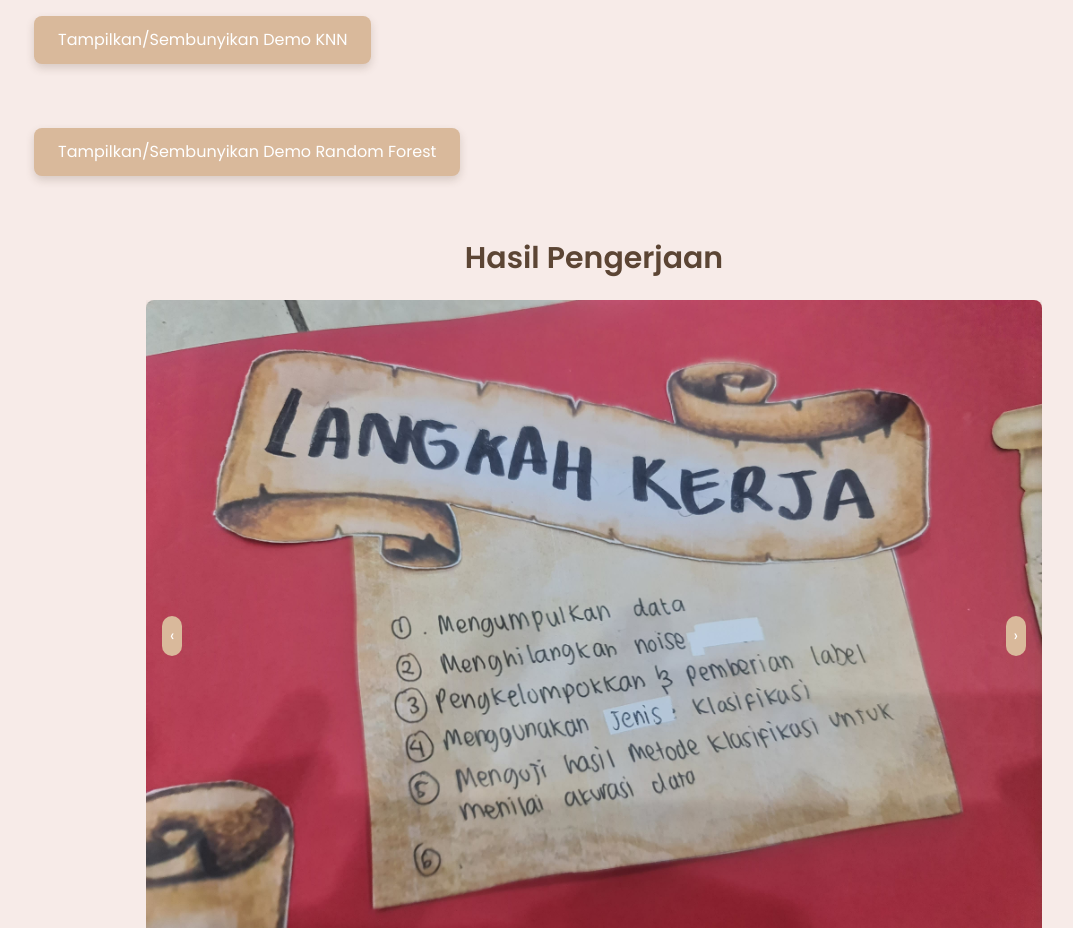
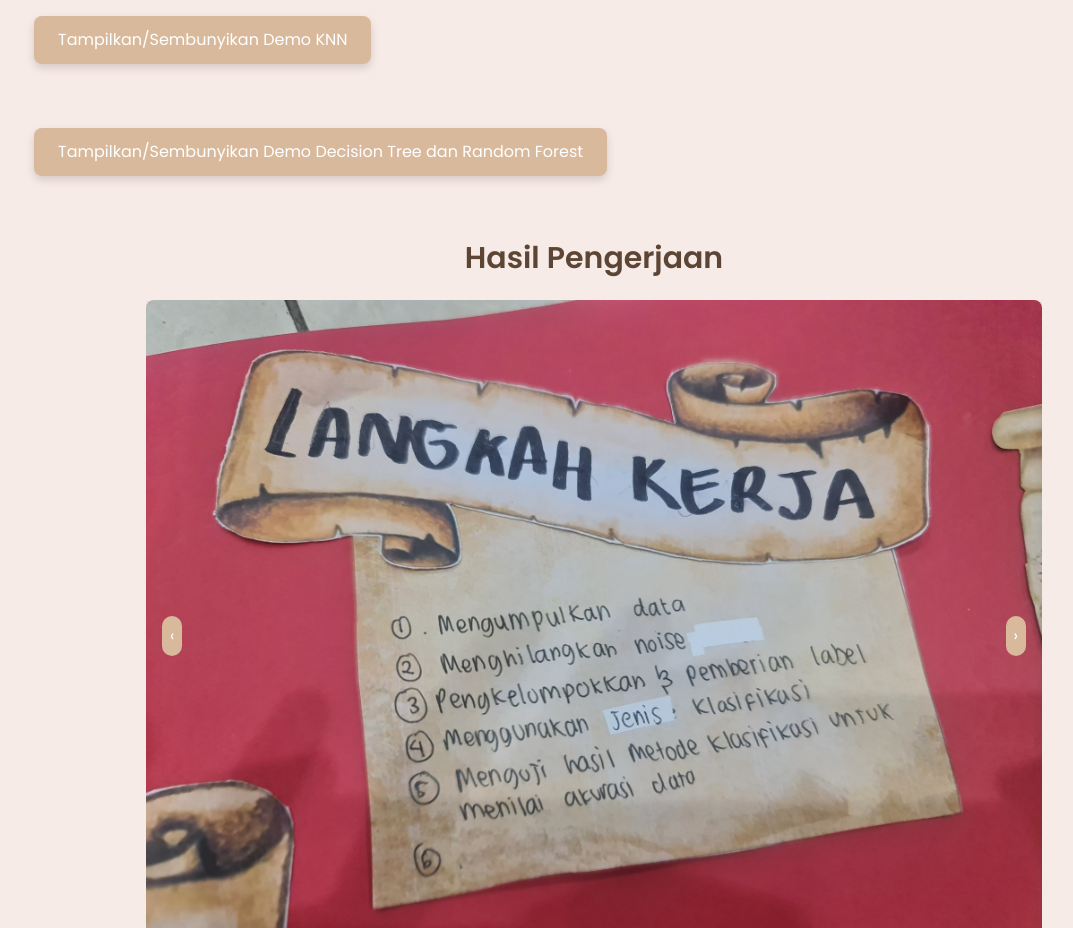
Before and after one commit to TakanashaTaryu/pdb4, a website: page index.html in a window 1280 px wide. Shown: the part 960-1888 px from the top of the page, without its empty margins (46-1119 px from the left). Drawn offline with nearby package versions, Linux system fonts and the light colour scheme.

Commit message:
modified:   index.html

```diff
--- a/index.html
+++ b/index.html
@@ -123,7 +123,7 @@
         <div class="max-w-6xl w-full px-4">
             <button onclick="toggleIframe('iframeContainer4', 'loader4', 'iframe4')"
                 class="bg-pastel-brown text-white px-6 py-3 rounded-lg shadow-custom hover:bg-pastel-link focus:outline-none transition">
-                Tampilkan/Sembunyikan Demo Random Forest
+                Tampilkan/Sembunyikan Demo Decision Tree dan Random Forest
             </button>
             <div id="iframeContainer4" class="mt-4 hidden relative">
                 <div id="loader4" class="loader hidden"></div>
```
